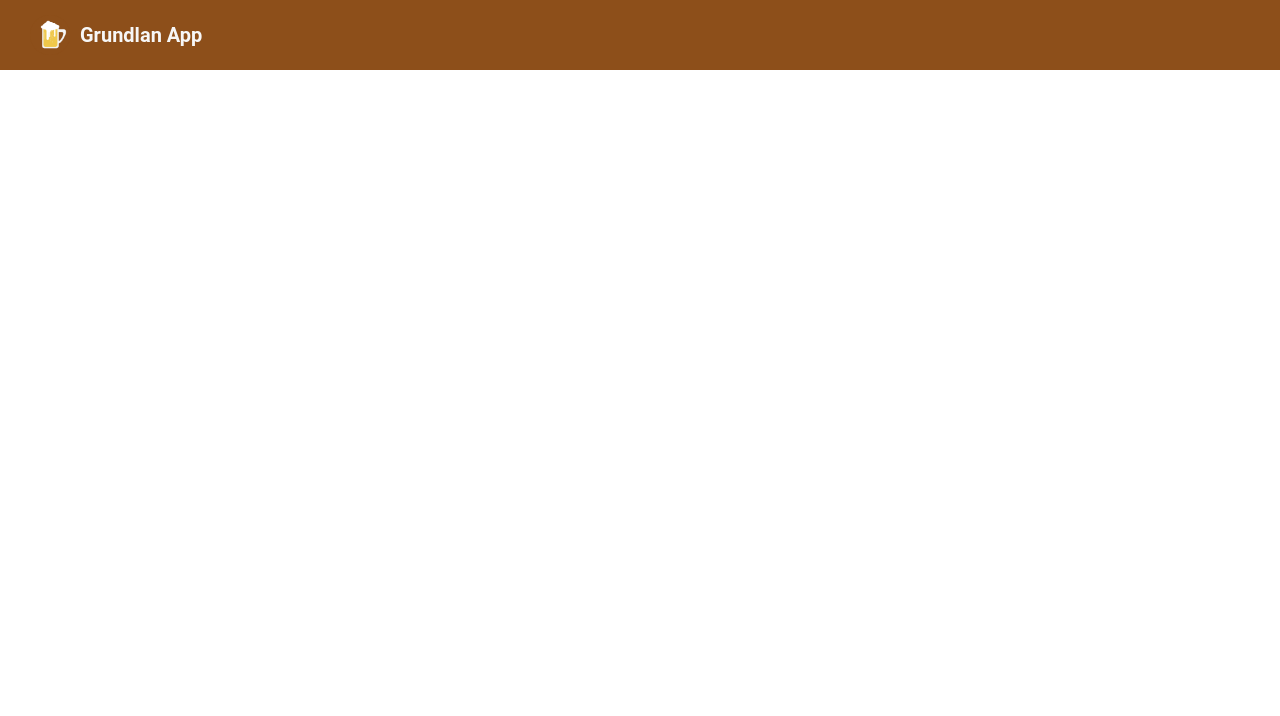
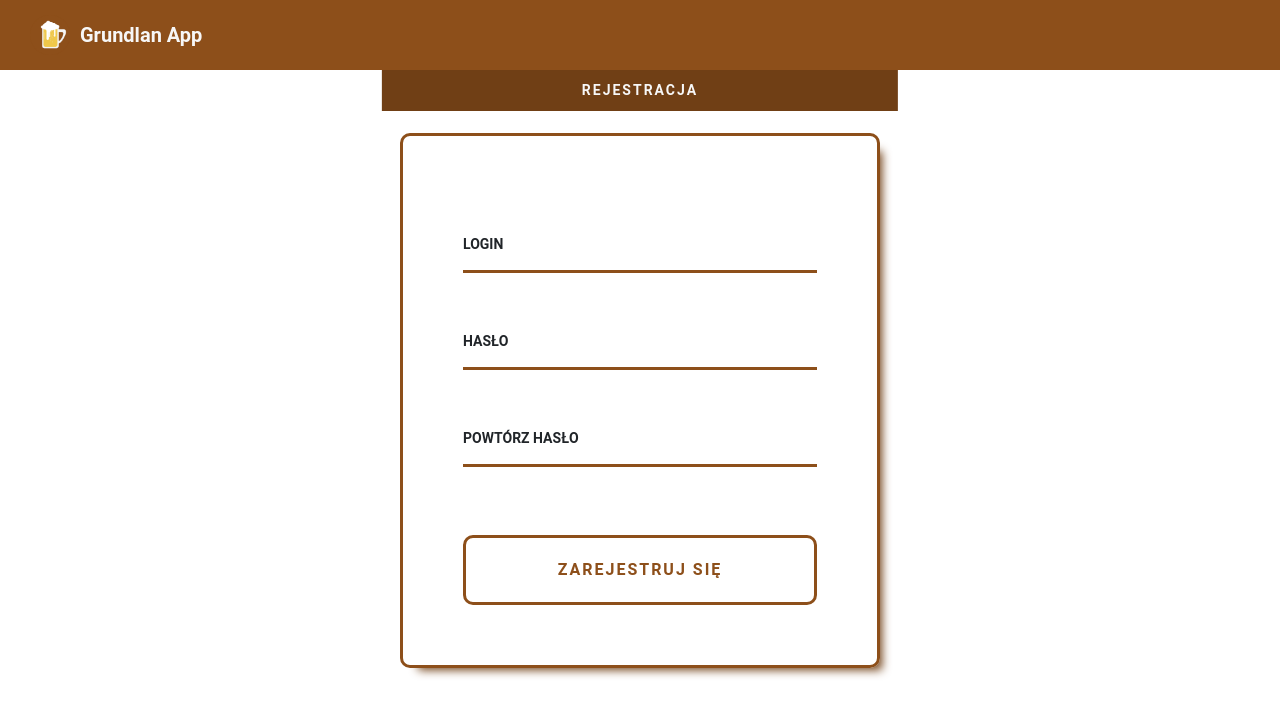
Before and after one commit to GrudlannAppTeam/web, a React (Create React App) app: page /register in a window 1280 px wide. Shown: the top 716 px of the page. Built offline with nearby package versions, Linux system fonts and the light colour scheme.

Commit message:
register page

```diff
--- a/src/views/Register/index.jsx
+++ b/src/views/Register/index.jsx
@@ -1,12 +1,51 @@
 import React from 'react';
 import PropTypes from 'prop-types';
+import { useForm } from 'react-hook-form';
+
+import TextInput from '../../components/inputs/Text';
+import Button from '../../components/buttons/Button';
+
+import styles from './index.module.scss';
 
 const propTypes = {
     props: PropTypes.object,
 };
 
 const RegisterPage = () => {
-    return <div>RegisterPage</div>;
+    const { register, handleSubmit, errors } = useForm();
+    const onSubmit = data => console.log(data);
+
+    return (<div className={styles.wrapper}>
+    <div className={styles.container}>
+        <small className={styles.title}>Rejestracja</small>
+        <form className={styles.form} onSubmit={handleSubmit(onSubmit)}>
+            <TextInput
+                label='Login'
+                name='login'
+                register={register}
+                error={errors.login}
+                placeholder='Login'
+            />
+            <TextInput
+                label='hasło'
+                name='password'
+                type='password'
+                register={register}
+                error={errors.password}
+                validateObject={{ required: true }}
+            />
+             <TextInput
+                label='powtórz hasło'
+                name='password'
+                type='password'
+                register={register}
+                error={errors.password}
+                validateObject={{ required: true }}
+            />
+            <Button outline text='zarejestruj się' className='mt-5'/>
+        </form>
+    </div>
+</div>);
 };
 
 RegisterPage.propTypes = propTypes;
--- /dev/null
+++ b/src/views/Register/index.module.scss
@@ -0,0 +1,53 @@
+@import '../../styles/index.scss';
+
+.wrapper {
+    width: 100%;
+    height: 100%;
+    display: flex;
+    justify-content: center;
+    align-items: center;
+}
+
+.container {
+    width: 80%;
+    max-width: 600px;
+
+    @media (max-width: 500px) {
+        width: 100%;
+    }
+
+    small.title {
+        position: absolute;
+        top: 70px;
+        left: 50%;
+        transform: translateX(-50%);
+        color: $light;
+        text-transform: uppercase;
+        font-weight: bold;
+        font-size: 14px;
+        letter-spacing: 2px;
+        background-color: $mainDark;
+        padding: 10px 200px;
+    }
+}
+
+.form {
+    display: flex;
+    flex-direction: column;
+    justify-content: center;
+    align-items: center;
+    width: 80%;
+    margin: 0 auto;
+    border: 3px solid $main;
+    padding: 60px;
+    border-radius: 10px;
+
+    -webkit-box-shadow: 10px 10px 10px -8px $mainDark;
+    -moz-box-shadow: 10px 10px 10px -8px $mainDark;
+    box-shadow: 10px 10px 10px -8px $mainDark;
+
+    @media (max-width: 1000px) {
+        width: 100%;
+        padding: 30px;
+    }
+}
```
Also changed, not shown: 1 other file (tests, documents, lock files or other folders).
